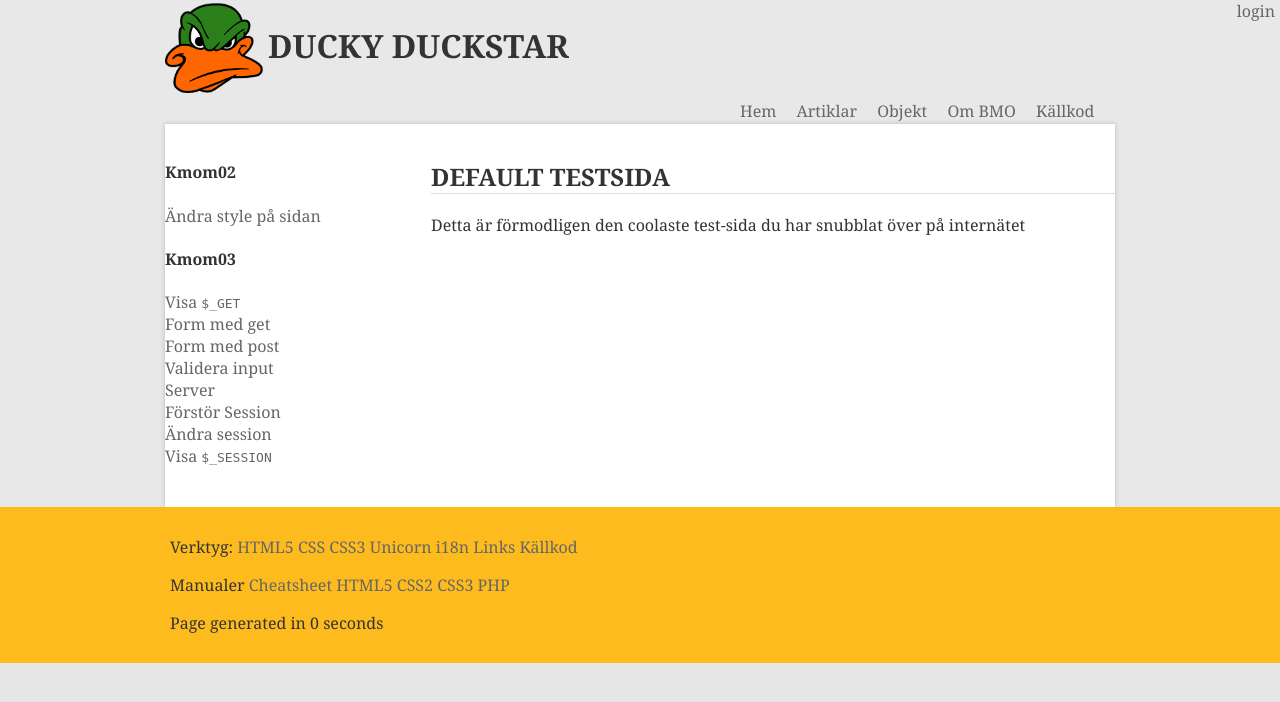
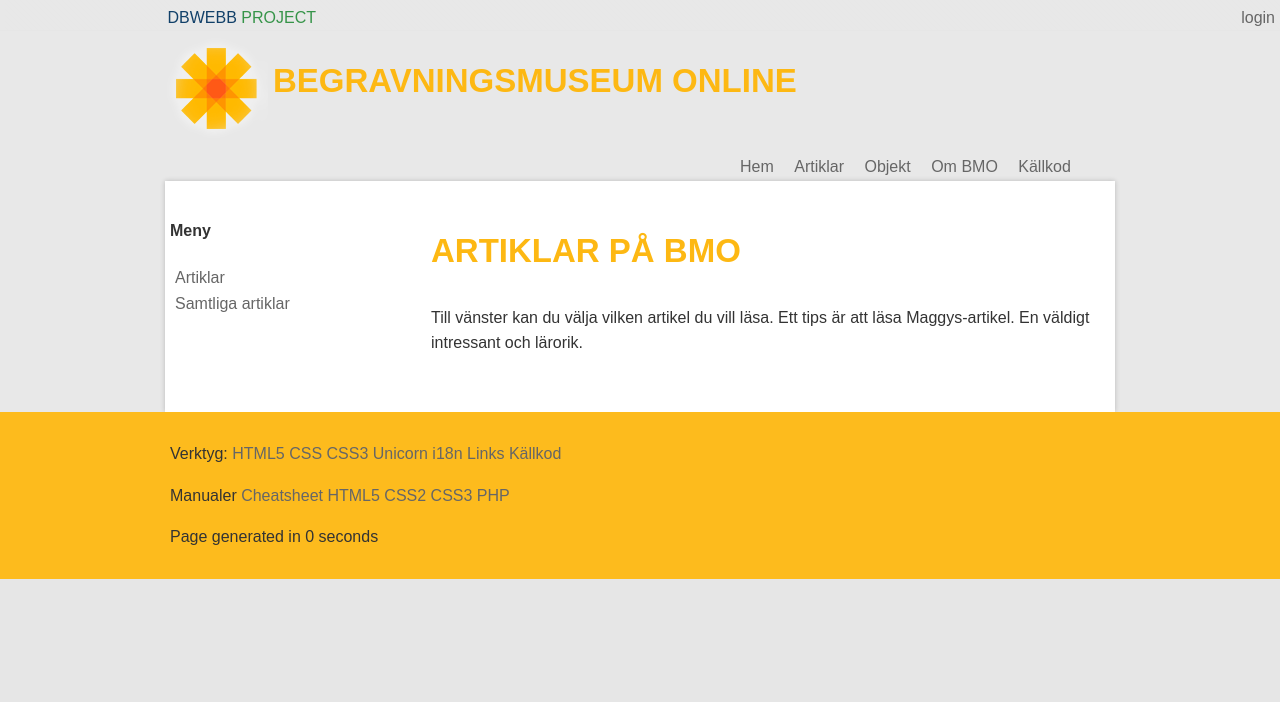
Before and after one commit to Zoorken/Knom07-10, a PHP site: page /article.php in a window 1280 px wide. Shown: the top 702 px of the page. Run offline with PHP 8.4, Linux system fonts and the light colour scheme.

Commit message:
Fixat på designen
Lagt till artikelmenyn. Borde kanske lägga till en linje under meny?
Hade lite problem med att få rätt på loggan, låg i fel mapp.
Smidigt att använda <span> tags när man ska fixa en specifik style,
eller styla text på samma rad olika.

```diff
--- a/article.php
+++ b/article.php
@@ -55,6 +55,7 @@
 ?>
 
 <?php include("incl/header.php"); ?>
+
 <div id="content">
 	<aside class="left" style="width:22%;">
 		<?php include("$path/aside.php");?>
--- a/incl/footer.php
+++ b/incl/footer.php
@@ -1,5 +1,6 @@
 <!-- Footer -->
 </div><!--containerWrapper-->
+
   <footer id="bottom">
    <div id="footerText">
 	<p>Verktyg:
--- a/incl/header.php
+++ b/incl/header.php
@@ -20,14 +20,19 @@
 	<!--Above header -->
 	<header id="above">
 		<?php echo userLoginMenu(); ?>
+		<div id="topMenu">
+			<nav class="related">
+				<a href="#"><span style="color:#114069">DBWEBB</span> <span style="color:#369449">PROJECT</span></a>
+			</nav>
+		</div>
 	</header>
 	<!-- Header -->
 	<div class="containerWrapper">
 		<header id="top">
 			<div class="left">
-				<img src="img/logo.png" alt="htmlphp logo" width=98 height=90 style="padding-right: 5px;">
+				<img src="img/logo.png" alt="htmlphp logo" style="padding-right: 5px;">
 			</div>
-			<h1>Ducky Duckstar</h1>
+			<h1>BEGRAVNINGSMUSEUM ONLINE</h1>
 		</header>
 
 		<!-- Navigeringsmenu -->
--- a/incl/test/aside.php
+++ b/incl/test/aside.php
@@ -1,20 +1,10 @@
 <nav class="lmenu">
 
 	<ul <?php if(isset($p)) echo "id='".strip_tags($p)."'"; ?>>
-	   <li><h4>Kmom02</h4>
-	      <ul>
-				<li id="pagestyle"><a href="?p=kmom02_pageStyle">Ändra style på sidan</a>
-		   </ul>
-	   <li><h4>Kmom03</h4>
-	      <ul>
-				<li id="get"><a href="?p=kmom03_get">Visa <code>$_GET</code></a>
-				<li id="getform"><a href="?p=kmom03_getform">Form med get</a>
-				<li id="postform"><a href="?p=kmom03_postform">Form med post</a>
-				<li id="validate"><a href="?p=kmom03_validate">Validera input</a>
-				<li id="server"><a href="?p=kmom03_server">Server</a>
-				<li id="destroySession"><a href="?p=kmom03_destroySession">Förstör Session</a>
-				<li id="changeSession"><a href="?p=kmom03_changeSession">Ändra session</a>
-				<li id="showSession"><a href="?p=kmom03_showSession">Visa <code>$_SESSION</code></a>
+	     <li><h4>Meny</h4>
+		  <ul>
+				<li id="article"><a href="?p=article">Artiklar</a>
+				<li id="allArticle"><a href="?p=allArticle">Samtliga artiklar</a>
 	      </ul>
 	</ul>
 </nav>
--- a/incl/test/default.php
+++ b/incl/test/default.php
@@ -1,2 +1,2 @@
-<h1>Default testsida</h1>
-<p>Detta är förmodligen den coolaste test-sida du har snubblat över på internätet</p>
+<h1>Artiklar på BMO</h1>
+<p>Till vänster kan du välja vilken artikel du vill läsa. Ett tips är att läsa Maggys-artikel. En väldigt intressant och lärorik.</p>
--- a/style/FiddeStyle.css
+++ b/style/FiddeStyle.css
@@ -7,6 +7,13 @@
 /* general
 --------------------------------------------------------
 */
+
+*{
+font-family:proxima-nova-soft,sans-serif;
+font-size:16px;
+color:#333;
+line-height:1.6em
+}
 html,body{
  margin:0;
  padding:0;
@@ -14,21 +21,28 @@ html,body{
 html{
 background:#e6e6e6;
 overflow-y:scroll;
+
 }
 body{
- background:#E8E8E8;
- font-family: Georgia, serif;
- color: #333;
+background:#E8E8E8;
+}
+h1,h2{
+color:#FDB813;
 }
 h1{
 text-transform: uppercase;
+font-size:33px;
 }
-h1,h2{
- border-bottom: 1px solid #ddd;
+h2{
+font-size:24px;
+border-bottom: 1px solid #ddd;
+text-transform: uppercase;
 }
 img{
 border:0;
 }
+
+
 
 /*----Centrera sidan---*/
 header#top,div#content,nav.navMenu{
@@ -44,6 +58,21 @@ header#above{
 border-bottom:1px solid #E6E6E6;
 margin-bottom:2px;
 padding-left:5px;
+background:-moz-linear-gradient(right center , #d0d1d1 0%, #e6e6e6 69%) repeat scroll 0 0 #d0d1d1;
+color:#393939;
+height:30px;
+}
+#topMenu{
+background:url('img/diWhite.png') repeat scroll 0 0 transparent;
+height:30px;
+
+}
+nav.related{
+margin:0 auto;
+width:950px;
+}
+nav.related, nav.login{
+padding-top:5px;
 }
 nav.login{
 float:right;
@@ -167,7 +196,7 @@ overflow:auto;
 /*---Vänstermenyn---*/
 nav.lmenu ul, nav.lmenu ul ul{
 list-style:outside none;
-margin:0;
+margin:5px;
 padding:0;
 }
 ul#kmom02_pageStyle     li#pagestyle >a,
```
Also changed, not shown: img/diWhite.png (added), img/logo.png, style/img/diWhite.png (added).
